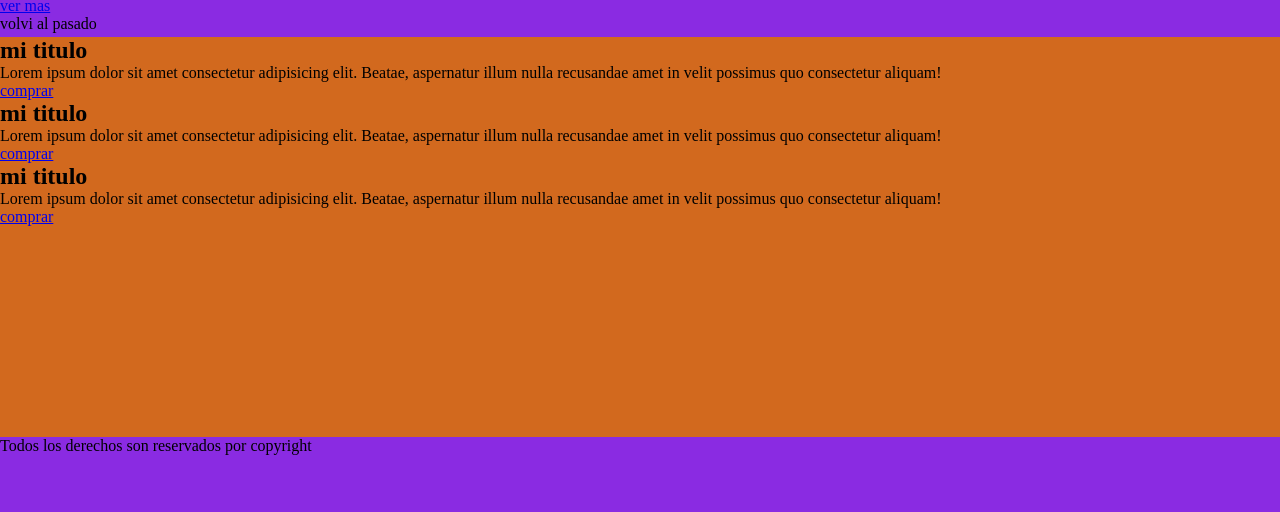
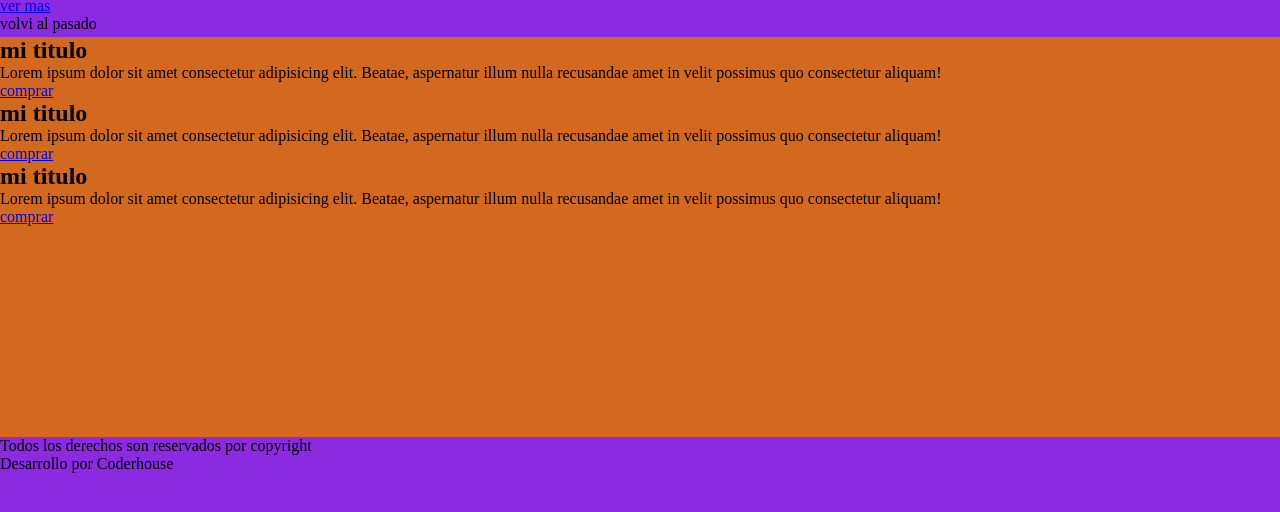
Before and after one commit to codercabral/comision-53790, a plain HTML site: page index.html in a window 1280 px wide. Shown: the part 58-570 px from the top of the page. Drawn offline with Linux system fonts and the light colour scheme.

Commit message:
agrego un parrafo en el footer

```diff
--- a/index.html
+++ b/index.html
@@ -30,6 +30,7 @@
     </section>
     <footer>
         <p>Todos los derechos son reservados por copyright</p>
+        <p>Desarrollo por Coderhouse</p>
     </footer>
 </body>
 </html>
```
